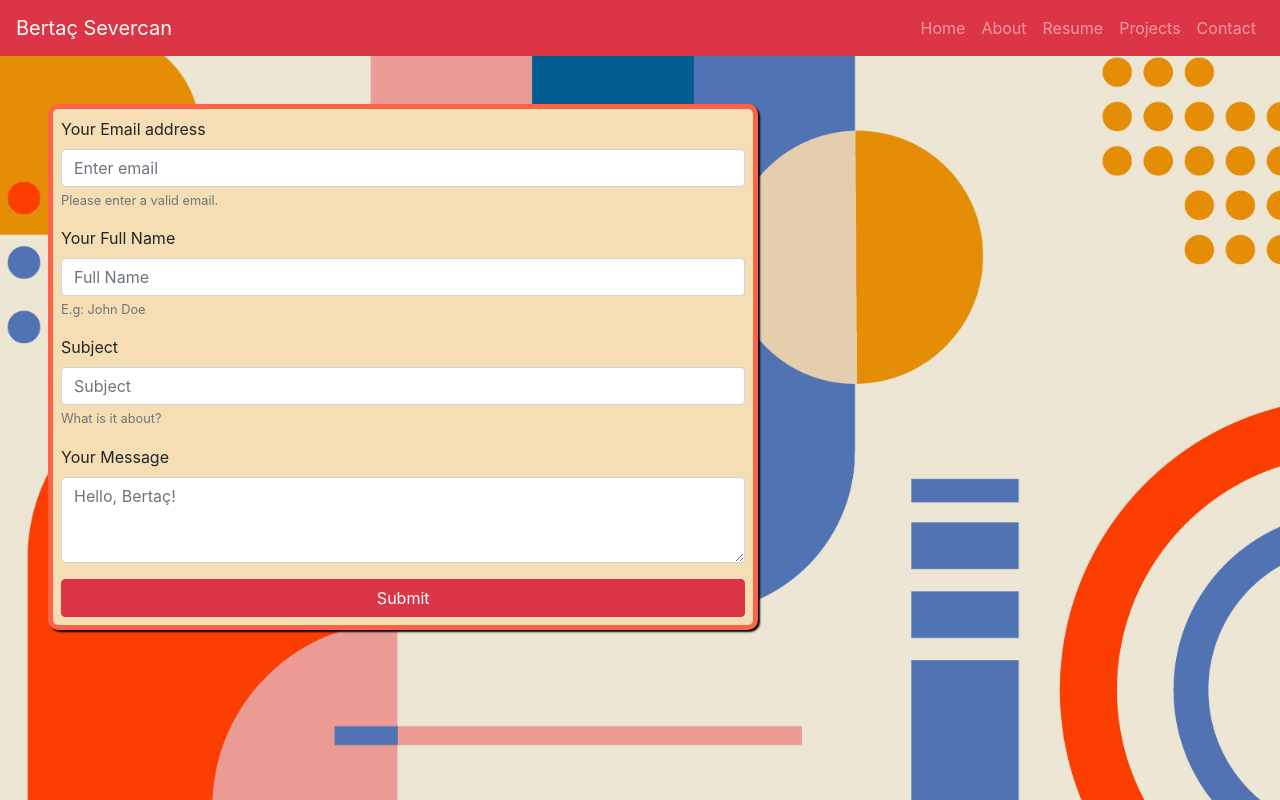
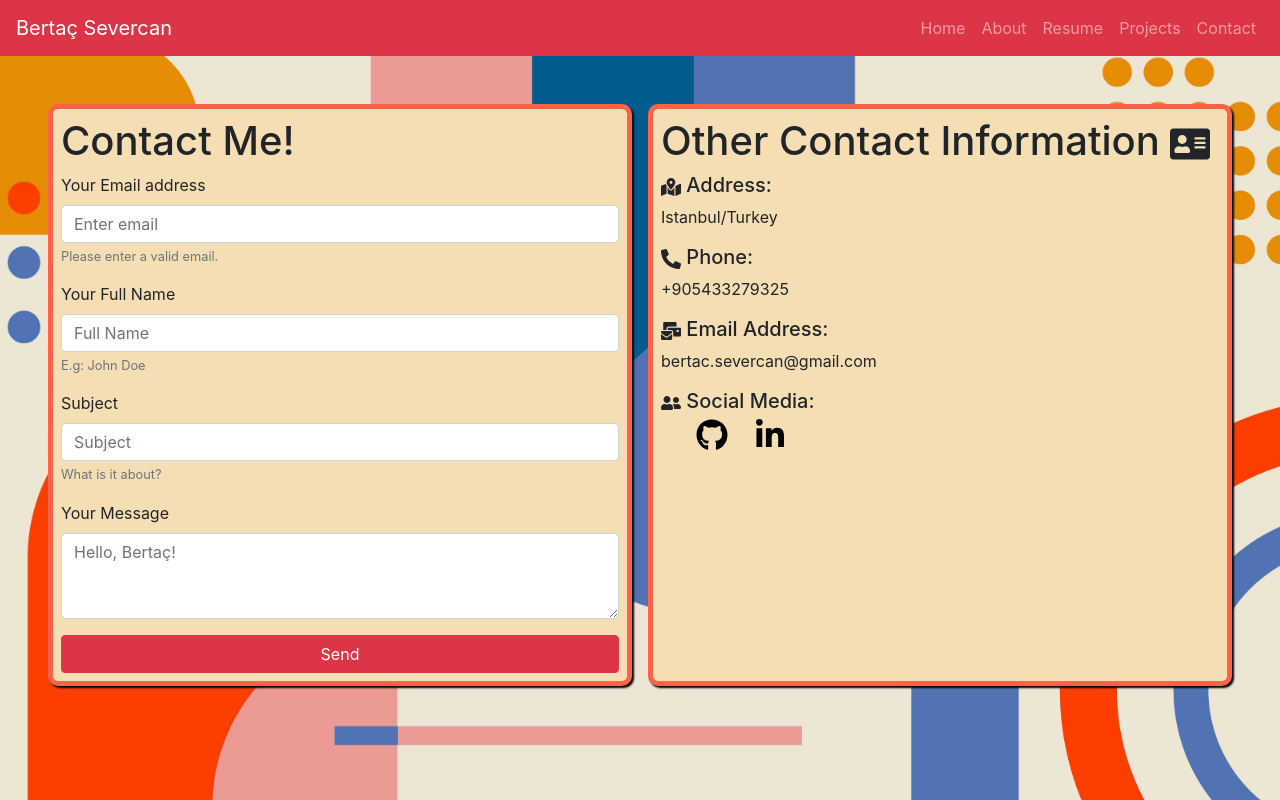
Before and after one commit to bertacsevercan/my-portfolio, a React (Create React App) app: page /contact in a window 1280 px wide. Built offline with nearby package versions, Linux system fonts and the light colour scheme.

Commit message:
add other contact info

```diff
--- a/package.json
+++ b/package.json
@@ -11,6 +11,7 @@
     "react": "^17.0.1",
     "react-bootstrap": "^1.4.0",
     "react-dom": "^17.0.1",
+    "react-icons": "^3.11.0",
     "react-router-dom": "^5.2.0",
     "react-scripts": "4.0.0",
     "web-vitals": "^0.2.4"
--- a/src/containers/Contact/index.jsx
+++ b/src/containers/Contact/index.jsx
@@ -1,12 +1,22 @@
 import React from "react";
-import Form from 'react-bootstrap/Form';
+import Form from "react-bootstrap/Form";
 import Button from "react-bootstrap/Button";
+import {
+  FaMapMarkedAlt,
+  FaPhoneAlt,
+  FaMailBulk,
+  FaAddressCard,
+  FaUserFriends,
+  FaGithub,
+  FaLinkedinIn,
+} from "react-icons/fa";
 import "./style.css";
 
 const Contact = () => {
   return (
     <div className="contact">
       <div className="form-wrapper">
+        <h1>Contact Me!</h1>
         <Form name="contact" method="POST" data-netlify="true">
           <Form.Group controlId="formBasicEmail">
             <Form.Label>Your Email address</Form.Label>
@@ -18,17 +28,13 @@ const Contact = () => {
           <Form.Group controlId="formInputName">
             <Form.Label>Your Full Name</Form.Label>
             <Form.Control placeholder="Full Name" />
-    <Form.Text className="text-muted">
-      E.g: John Doe
-    </Form.Text>
+            <Form.Text className="text-muted">E.g: John Doe</Form.Text>
           </Form.Group>
 
           <Form.Group controlId="formInputSubject">
             <Form.Label>Subject</Form.Label>
             <Form.Control placeholder="Subject" />
-    <Form.Text className="text-muted">
-      What is it about?
-    </Form.Text>
+            <Form.Text className="text-muted">What is it about?</Form.Text>
           </Form.Group>
           <Form.Group controlId="form.ControlTextarea">
             <Form.Label>Your Message</Form.Label>
@@ -36,9 +42,53 @@ const Contact = () => {
           </Form.Group>
 
           <Button variant="danger" type="submit" block>
-    Submit
+            Send
           </Button>
         </Form>
+      </div>
+      <div className="contact-info">
+        <h1>
+          Other Contact Information <FaAddressCard />{" "}
+        </h1>
+        <h5>
+          {" "}
+          <FaMapMarkedAlt /> Address:
+        </h5>
+        <p>Istanbul/Turkey</p>
+        <h5>
+          {" "}
+          <FaPhoneAlt /> Phone:
+        </h5>
+        <p>+905433279325</p>
+        <h5>
+          {" "}
+          <FaMailBulk /> Email Address:
+        </h5>
+        <p>bertac.severcan@gmail.com</p>
+        <h5>
+          {" "}
+          <FaUserFriends /> Social Media:
+        </h5>
+        <div className="social-links">
+          <a
+            target="_blank"
+            rel="noreferrer"
+            title="Link to my github profile"
+            href="https://github.com/bertacsevercan"
+          >
+            {" "}
+            <FaGithub className="social-icons" />{" "}
+          </a>
+          <a
+            target="_blank"
+            rel="noreferrer"
+            title="Link to my linkedin profile"
+            href="https://www.linkedin.com/in/bertac-severcan/"
+          >
+            {" "}
+            <FaLinkedinIn className="social-icons" />{" "}
+          </a>
+        </div>
       </div>
     </div>
   );
--- a/src/containers/Contact/style.css
+++ b/src/containers/Contact/style.css
@@ -1,14 +1,42 @@
 .form-wrapper {
   text-align: left;
-    width: 60%;
+  width: 50%;
   border: tomato solid 5px;
   background: wheat;
   border-radius: 10px;
   padding: 0.5em;
   box-shadow: black 2px 2px 2px;
   text-align: left;
+  margin-right: 0.5em;
 }
 
 .contact {
   padding: 3rem;
+  display: flex;
 }
+
+.contact-info {
+  width: 50%;
+  border: tomato solid 5px;
+  background: wheat;
+  border-radius: 10px;
+  padding: 0.5em;
+  box-shadow: black 2px 2px 2px;
+  text-align: left;
+  margin-left: 0.5em;
+}
+
+.social-links {
+  display: flex;
+  justify-content: space-evenly;
+  width: 10rem;
+}
+
+.social-links a {
+  text-decoration: none;
+  color: initial;
+}
+
+.social-icons {
+  transform: scale(2);
+}
```
Also changed, not shown: src/containers/About/index.jsx (+5 -11 lines), src/containers/About/style.css (+5 -5 lines), 1 other file (tests, documents, lock files or other folders). Lines whose indentation alone changed are shown as unchanged.
